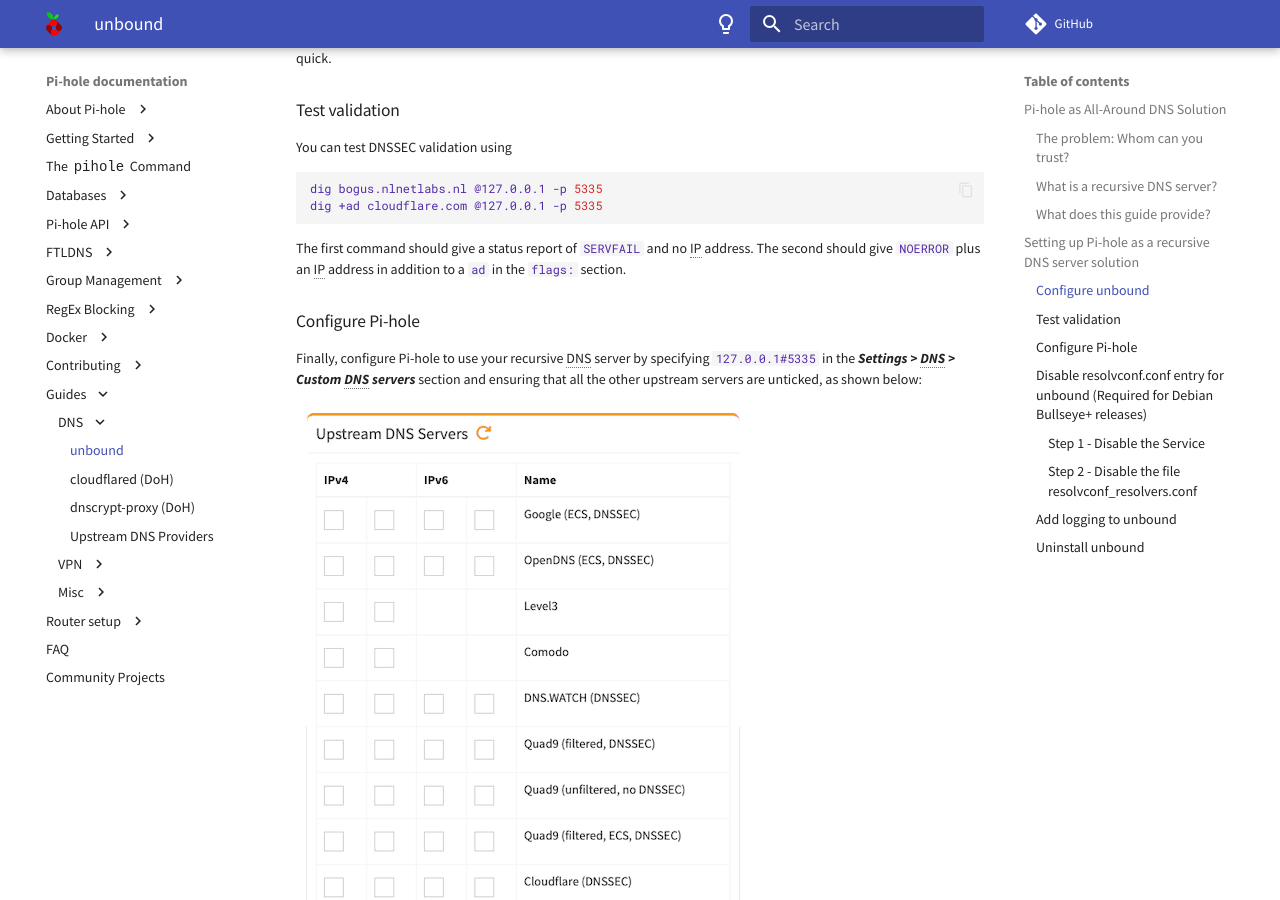
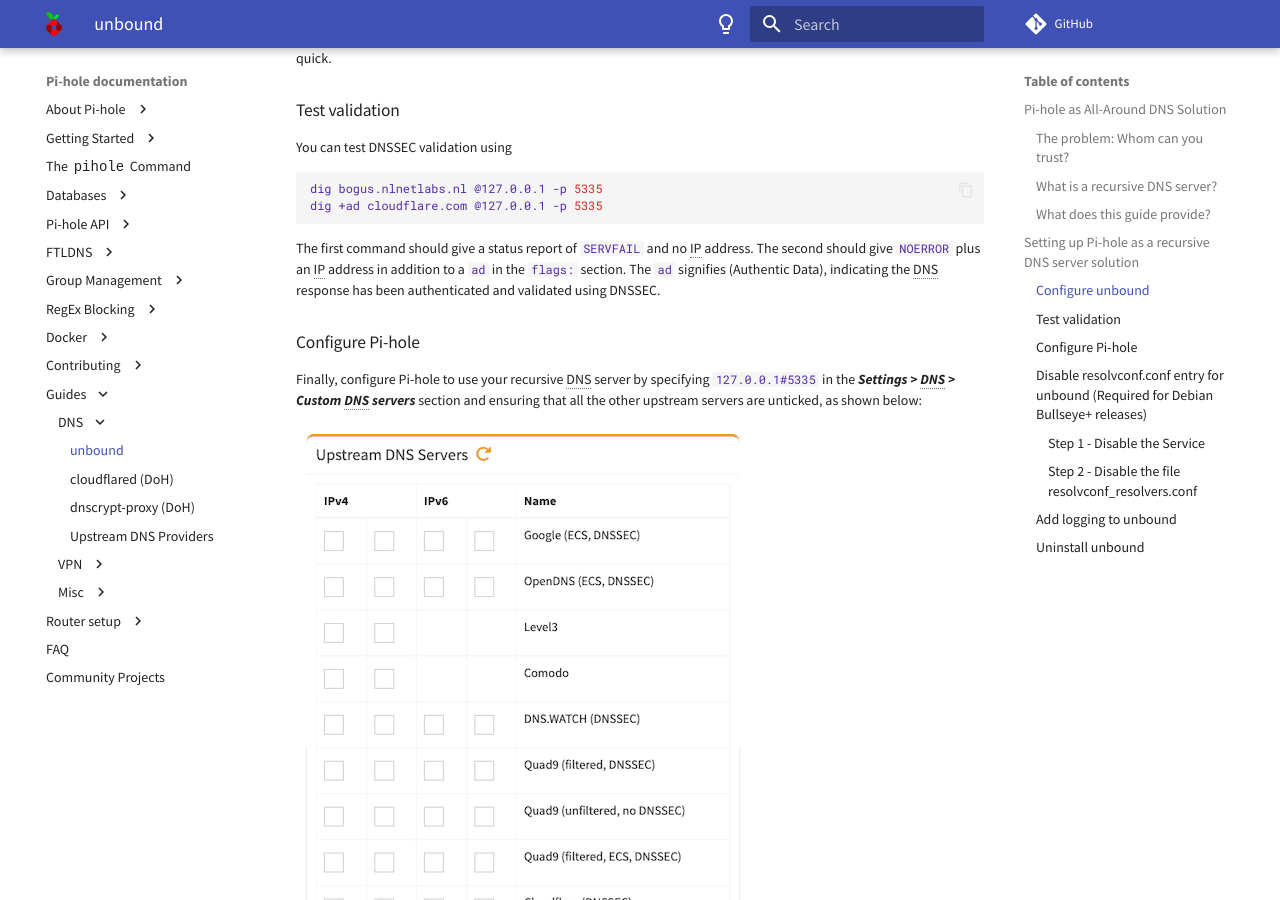
Before and after one commit to pi-hole/docs, an MkDocs documentation site: the page built from docs/guides/dns/unbound.md, in a window 1280 px wide and 900 px high, scrolled down 3821 px. Built offline with MkDocs 1.6.1 and Material for MkDocs 9.7.7, drawn with Linux system fonts in a browser that asks for light colours; comment, search, counter and statistics services are not loaded.

Commit message:
Update unbound.md
expand on the ad flag in the DNSSEC validation

Signed-off-by: HeliusMagnum <82977614+HeliusMagnum@users.noreply.github.com>

````diff
--- a/docs/guides/dns/unbound.md
+++ b/docs/guides/dns/unbound.md
@@ -172,7 +172,7 @@
 dig +ad cloudflare.com @127.0.0.1 -p 5335
 ```
 
-The first command should give a status report of `SERVFAIL` and no IP address. The second should give `NOERROR` plus an IP address in addition to a `ad` in the `flags:` section.
+The first command should give a status report of `SERVFAIL` and no IP address. The second should give `NOERROR` plus an IP address in addition to a `ad` in the `flags:` section. The `ad` signifies (Authentic Data), indicating the DNS response has been authenticated and validated using DNSSEC.
 
 ### Configure Pi-hole
 
````
